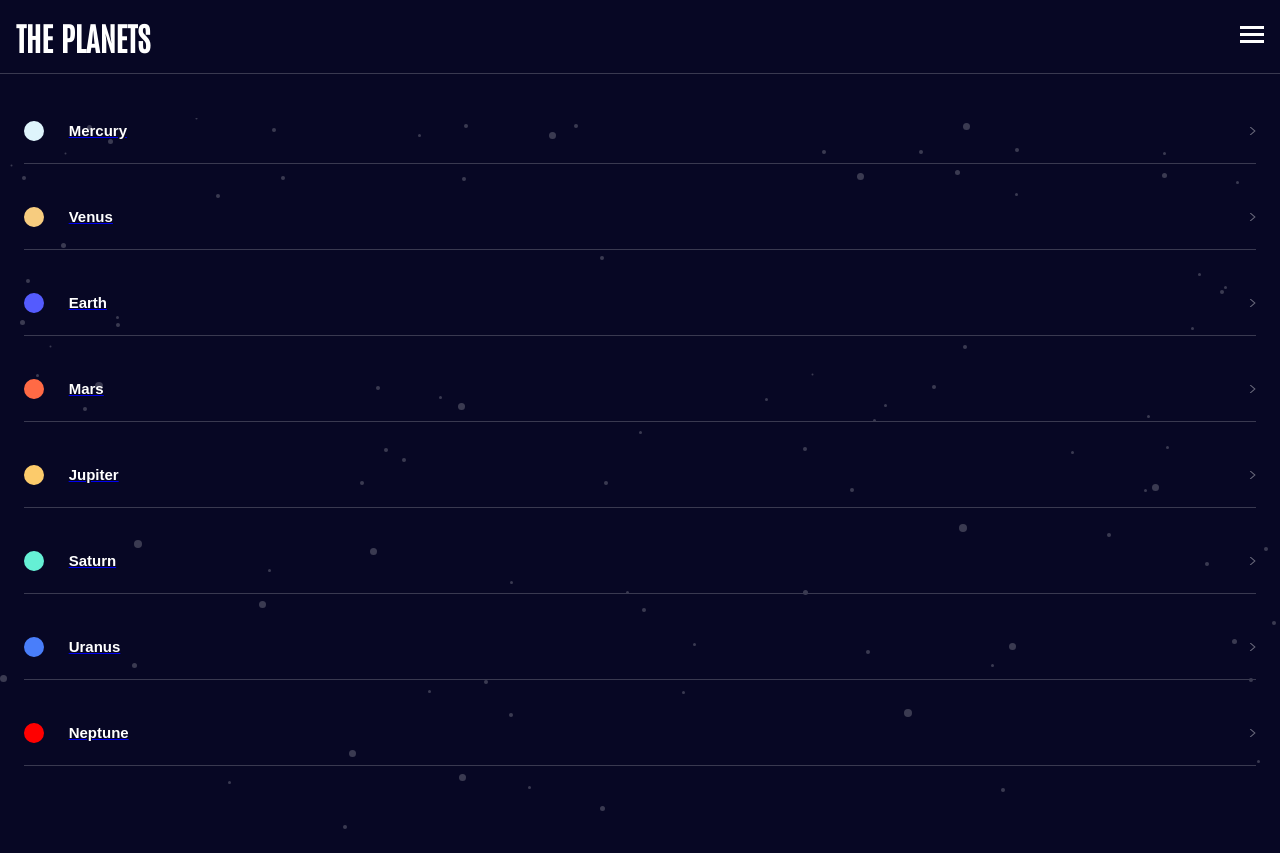
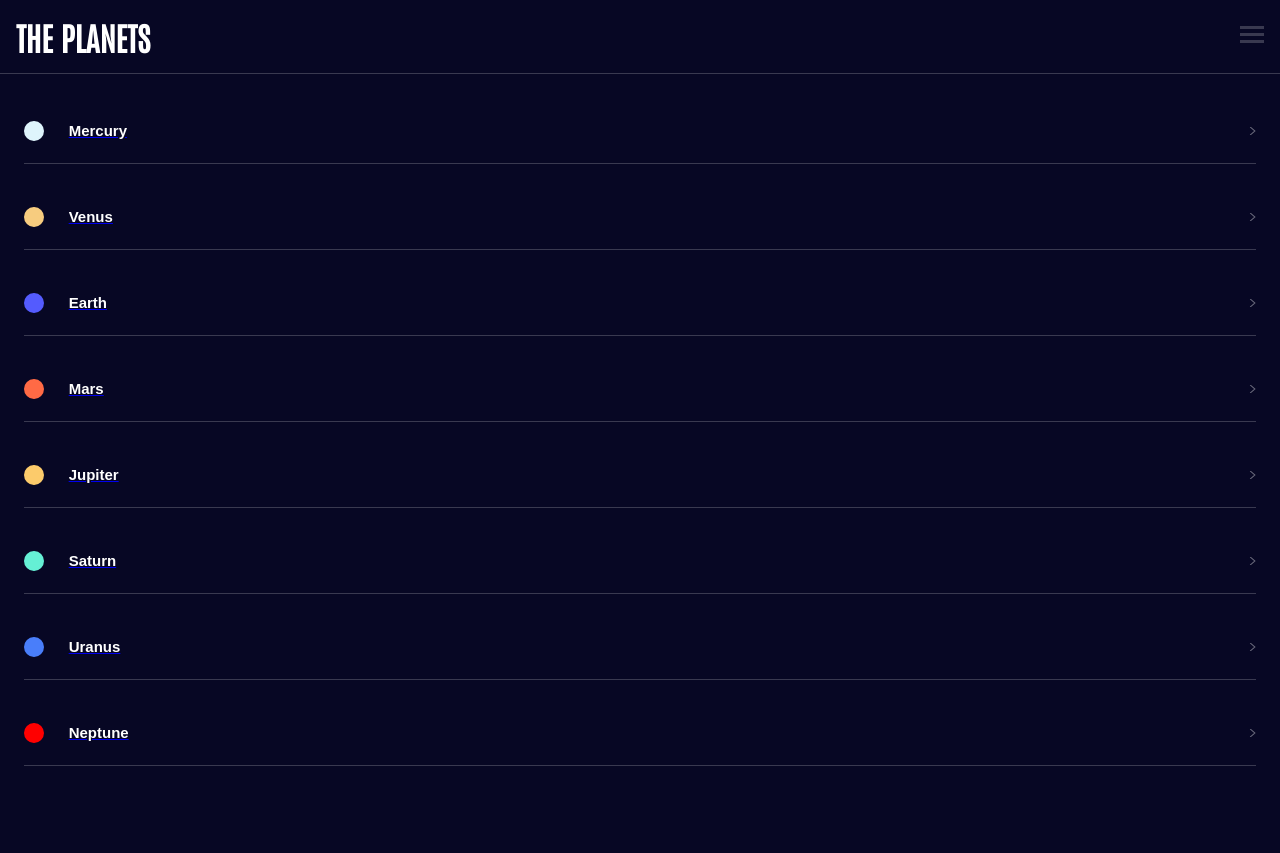
Before and after one commit to AchiPhutkaradze/planets-fact-site, a React (Vite) app: page / in a window 1280 px wide. Built offline with nearby package versions, Linux system fonts and the light colour scheme.

Commit message:
add:color change functionality on the menu icon

```diff
--- a/src/App.tsx
+++ b/src/App.tsx
@@ -3,14 +3,16 @@ import Menu from "./components/menu";
 import { Routes, Route } from "react-router-dom";
 import Planets from "./components/Planets";
 import Header from "./components/Header";
+import { useState } from "react";
 
 function App() {
+  const [count, setCount] = useState<number>(0);
   return (
     <>
-      <Header />
+      <Header count={count} />
       <Routes>
-        <Route path="/" element={<Menu />} />
-        <Route path="/:planet" element={<Planets />} />
+        <Route path="/" element={<Menu setCount={setCount} />} />
+        <Route path="/:planet" element={<Planets setCount={setCount} />} />
       </Routes>
     </>
   );
--- a/src/components/Header.tsx
+++ b/src/components/Header.tsx
@@ -1,13 +1,13 @@
 import styled from "styled-components";
 import { Link } from "react-router-dom";
 import MenuIcon from "../../public/assets/icon-hamburger.svg";
-export default function Header() {
+export default function Header(props: { count: number }) {
   return (
     <>
       <HeaderBox>
         <Title>THE PLANETS</Title>
         <Link to={"/"}>
-          <MenuImg src={MenuIcon} />
+          <MenuImg src={MenuIcon} count={props.count} />
         </Link>
       </HeaderBox>
       <Line />
@@ -25,7 +25,9 @@ const Title = styled.h1`
   color: white;
   font-family: "Antonio";
 `;
-const MenuImg = styled.img``;
+const MenuImg = styled.img<{ count: number }>`
+  opacity: ${(props) => (props.count === 1 ? "0.2" : "")};
+`;
 const Line = styled.hr`
   background-color: #393950;
   height: 1px;
--- a/src/components/Planets.tsx
+++ b/src/components/Planets.tsx
@@ -16,14 +16,16 @@ interface Planet {
   temperature: string;
   bottomColor: string;
 }
-export default function Planets() {
+export default function Planets(props: {
+  setCount: React.Dispatch<React.SetStateAction<number>>;
+}) {
   const location = useParams();
   const currentPlanet = location.planet;
   const [info, setInfo] = useState("overview");
   const [correctPlanet, setCorrectPlanet] = useState<Planet>(
     data.find((item) => item.name === currentPlanet)!
   );
-  console.log(setCorrectPlanet);
+  props.setCount(2);
 
   const BottomColor = correctPlanet.bottomColor;
 
@@ -107,8 +109,8 @@ const PlanetImg = styled.img`
   height: 30%;
 `;
 const Color = styled.div`
-  background-image: url(/src/assets/background-stars.svg);
   height: 100vh;
+  background-image: url(../assets/background-stars.svg);
 `;
 const Buttons = styled.div`
   height: 50px;
--- a/src/components/menu.tsx
+++ b/src/components/menu.tsx
@@ -1,9 +1,11 @@
 import styled from "styled-components";
 import data from "../data/data.json";
 import { Link } from "react-router-dom";
-
-function Menu() {
-  console.log(data);
+interface Type {
+  setCount: React.Dispatch<React.SetStateAction<number>>;
+}
+function Menu(props: Type) {
+  props.setCount(1);
 
   return (
     <>
@@ -36,7 +38,6 @@ const Main = styled.main`
   margin-top: 44px;
   padding: 0 24px 67px;
   gap: 20px;
-  background-image: url(../assets/background-stars.svg);
 `;
 const Planet = styled.div`
   display: flex;
```
